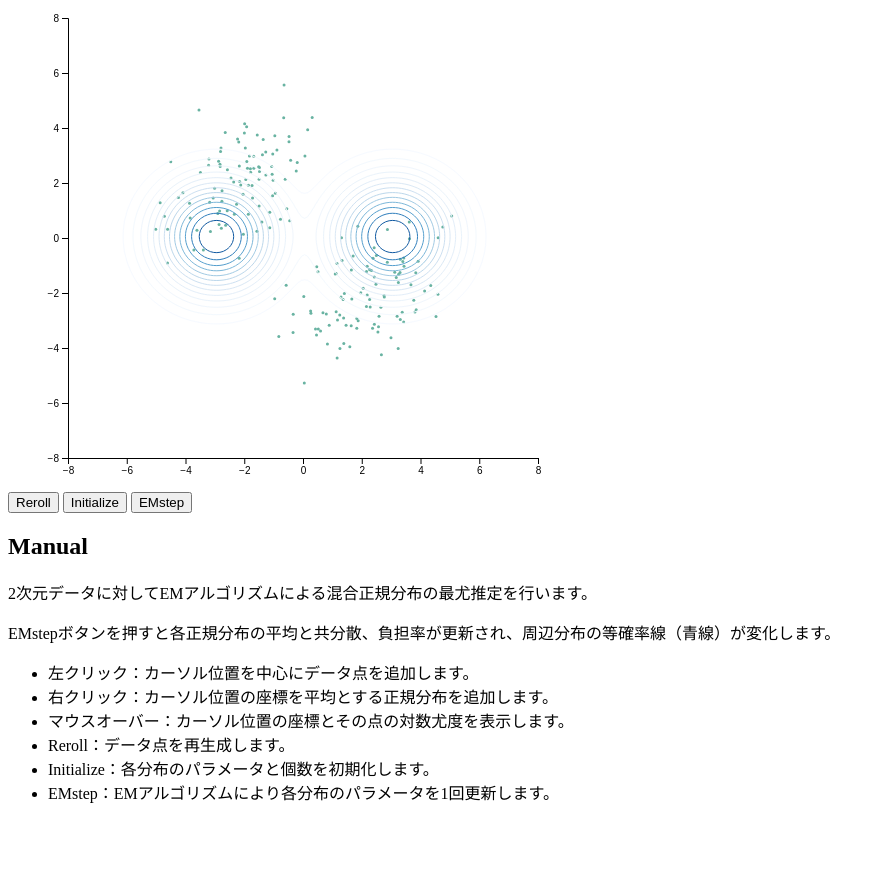
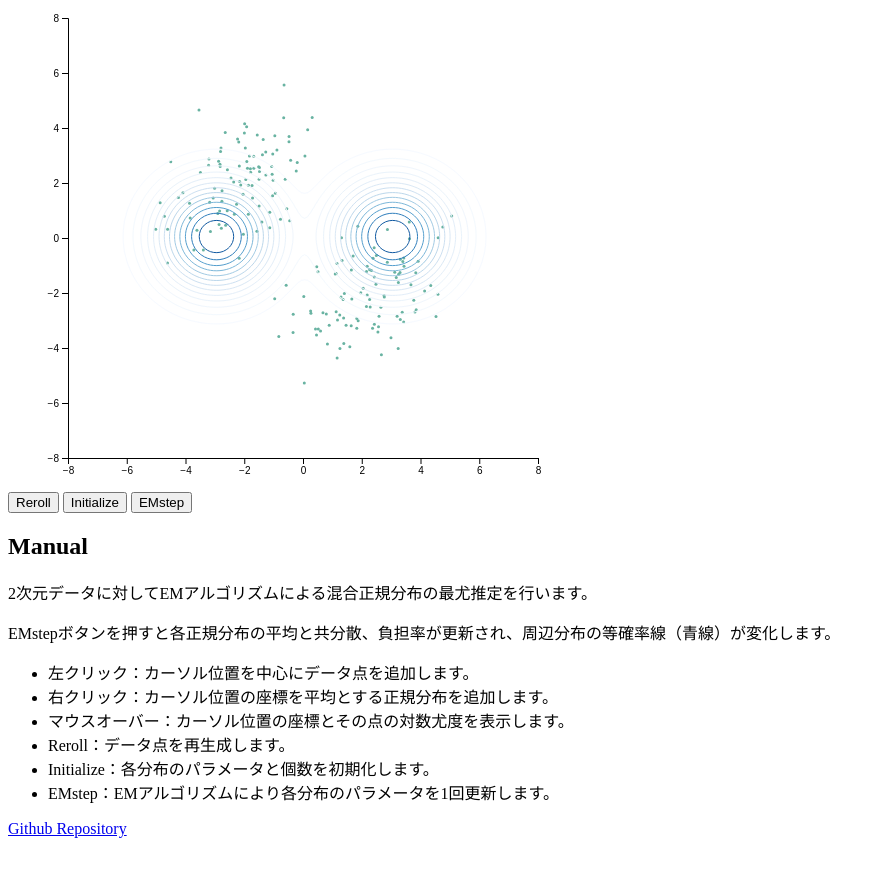
Before and after one commit to shinome551/em_example, a plain HTML site: page index.html in a window 1280 px wide. Shown: the whole page, without its empty margins (0-885 px from the left). Drawn offline with nearby package versions, Linux system fonts and the light colour scheme.

Commit message:
Update index.html

```diff
--- a/index.html
+++ b/index.html
@@ -25,6 +25,8 @@
         <li>Initialize：各分布のパラメータと個数を初期化します。</li>
         <li>EMstep：EMアルゴリズムにより各分布のパラメータを1回更新します。</li>
     </ul>
+
+    <a href="https://github.com/shinome551/em_example">Github Repository</a>
 </body>
 
 <script>
```
